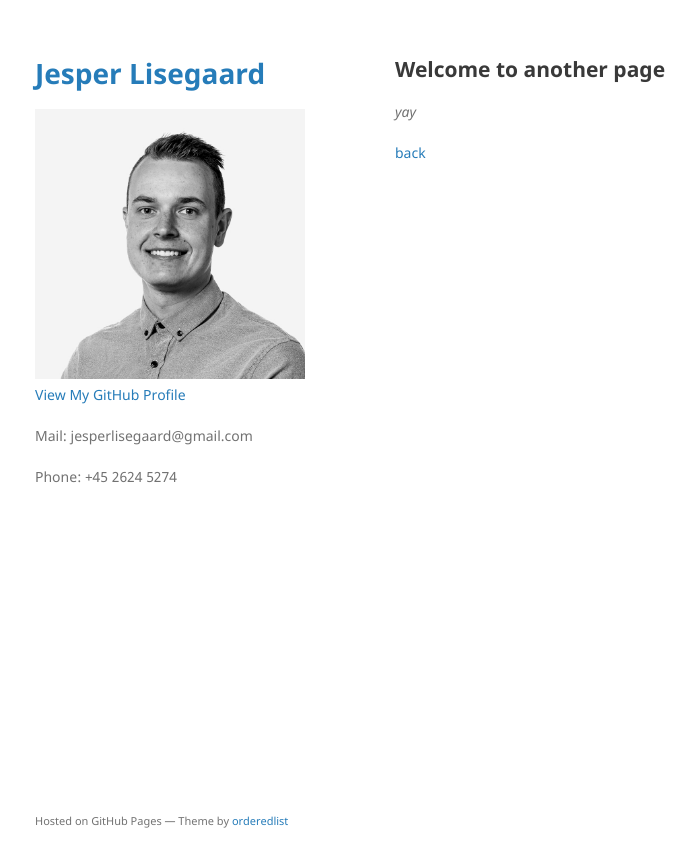
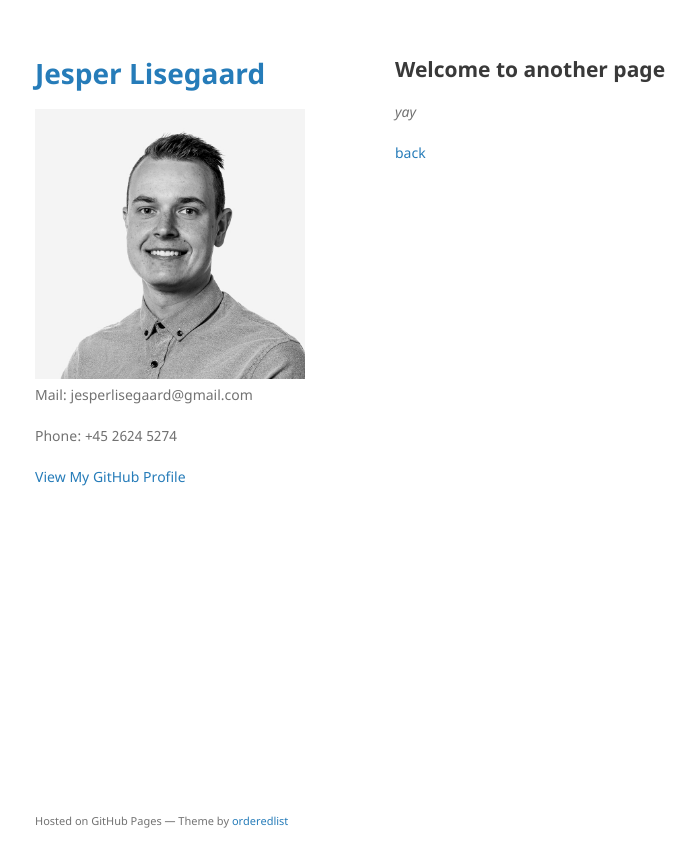
Before and after one commit to JLisegaard/jlisegaard.github.io, a Jekyll site: the page built from another-page.md, in a window 1280 px wide. Shown: the top 867 px of the page, without its empty margins (175-871 px from the left). Built offline with Jekyll 4.4.1, drawn with Linux system fonts in a browser that asks for light colours; our own code applies the rules of GitHub Pages for plain Markdown files.

Commit message:
Update default.html

```diff
--- a/_layouts/default.html
+++ b/_layouts/default.html
@@ -24,6 +24,10 @@
 
         <!--<p>{{ site.description | default: site.github.project_tagline }}</p>-->
 
+        <p class="view">Mail: jesperlisegaard@gmail.com</p>
+
+        <p class="view">Phone: +45 2624 5274</p>
+
         {% if site.github.is_project_page %}
         <p class="view"><a href="{{ site.github.repository_url }}">View the Project on GitHub <small>{{ site.github.repository_nwo }}</small></a></p>
         {% endif %}
@@ -31,10 +35,6 @@
         {% if site.github.is_user_page %}
         <p class="view"><a href="{{ site.github.owner_url }}">View My GitHub Profile</a></p>
         {% endif %}
-
-        <p class="view">Mail: jesperlisegaard@gmail.com</p>
-
-        <p class="view">Phone: +45 2624 5274</p>
 
         <!--{% if site.show_downloads %}
         <ul class="downloads">
```
